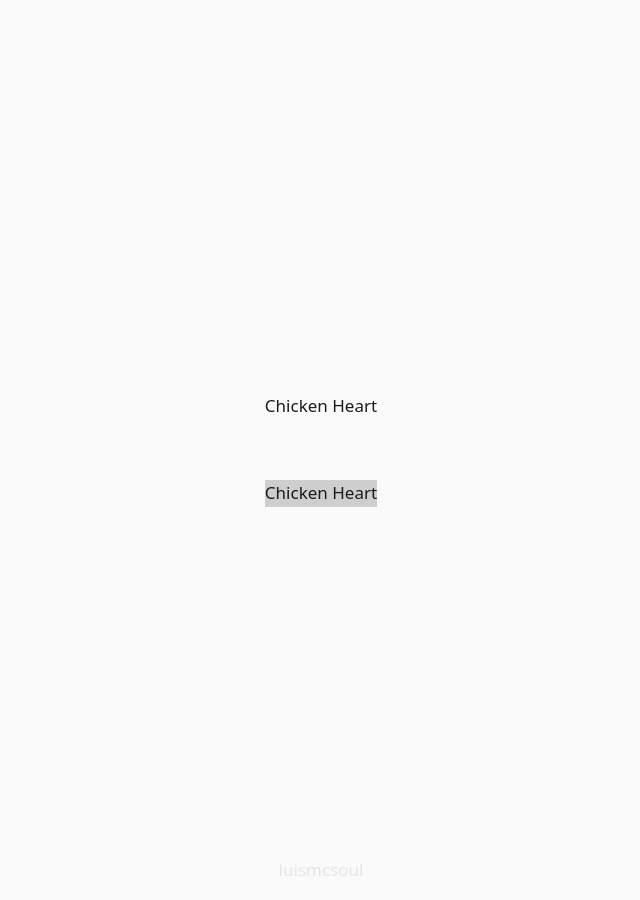
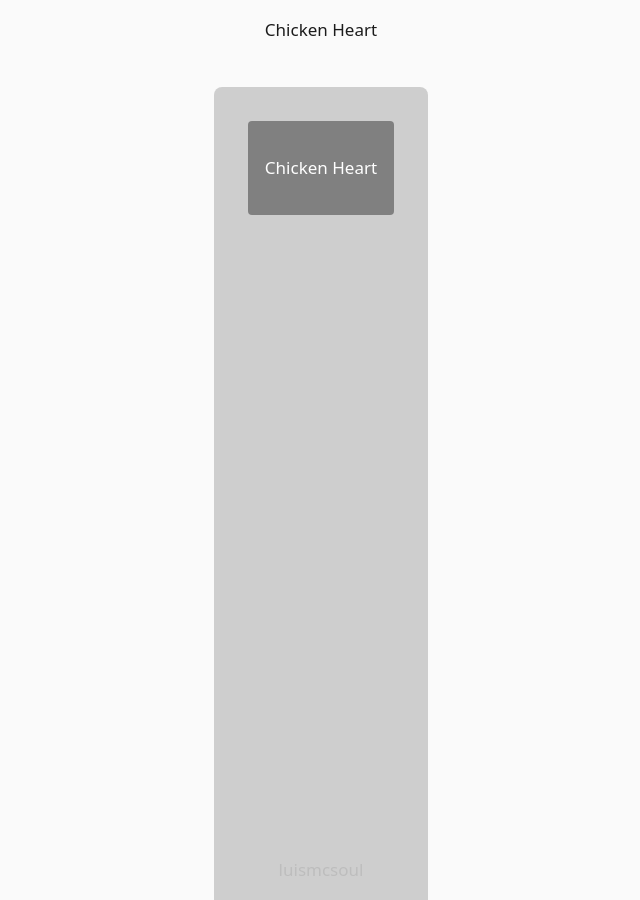
Before and after one commit to luismcsoul/luismcsoul.github.io, a Jekyll site: the page built from _sculpture/chicken-heart-takotsubo-cardiomyopathy-broken.md, in a window 1280 px wide. Shown: the whole page, without its empty margins (319-959 px from the left). Built offline with Jekyll 4.4.1, drawn with Linux system fonts in a browser that asks for light colours.

Commit message:
Add page gradient styles to theme.css
gradient

```diff
--- a/assets/css/theme.css
+++ b/assets/css/theme.css
@@ -101,3 +101,17 @@
 @media (prefers-reduced-motion: reduce){
   .brush-reveal, .evaporate { animation: none !important; }
 }
+
+.page-gradient {
+  padding: 2rem;
+  border-radius: 8px;
+  color: #fff;
+  min-height: 100vh;
+  display: flex;
+  flex-direction: column;
+}
+.page-gradient .content {
+  background: rgba(0,0,0,0.4);
+  padding: 1rem;
+  border-radius: 4px;
+}
```
